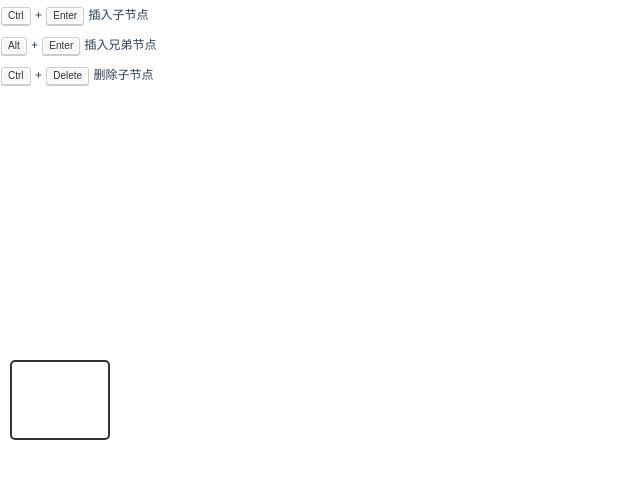
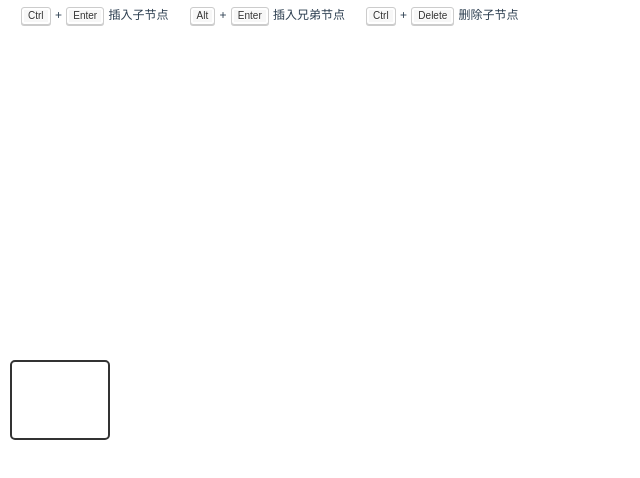
Before and after one commit to qinshenxue/mind, a Vue app: page /#/ in a window 1280 px wide. Shown: the top 478 px of the page, without its empty margins (0-640 px from the left). Built offline with nearby package versions, Linux system fonts and the light colour scheme.

Commit message:
change demo

```diff
--- a/src/views/Home.vue
+++ b/src/views/Home.vue
@@ -134,5 +134,10 @@ kbd {
     position: absolute;
     font-size: 12px;
     line-height: 30px;
+    display: flex;
+    padding: 0 10px;
+    > div{
+        margin:0 10px;
+    }
 }
 </style>
```
Also changed, not shown: 6 other files (tests, documents, lock files or other folders).
